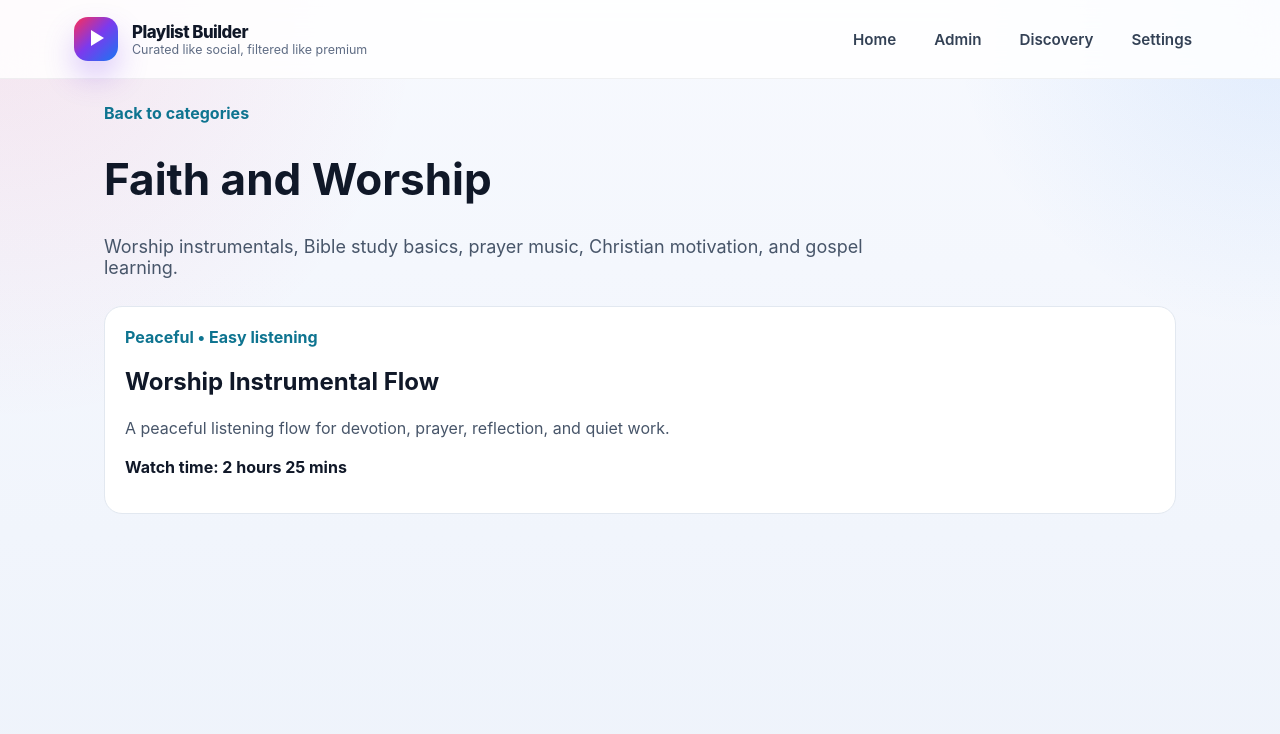
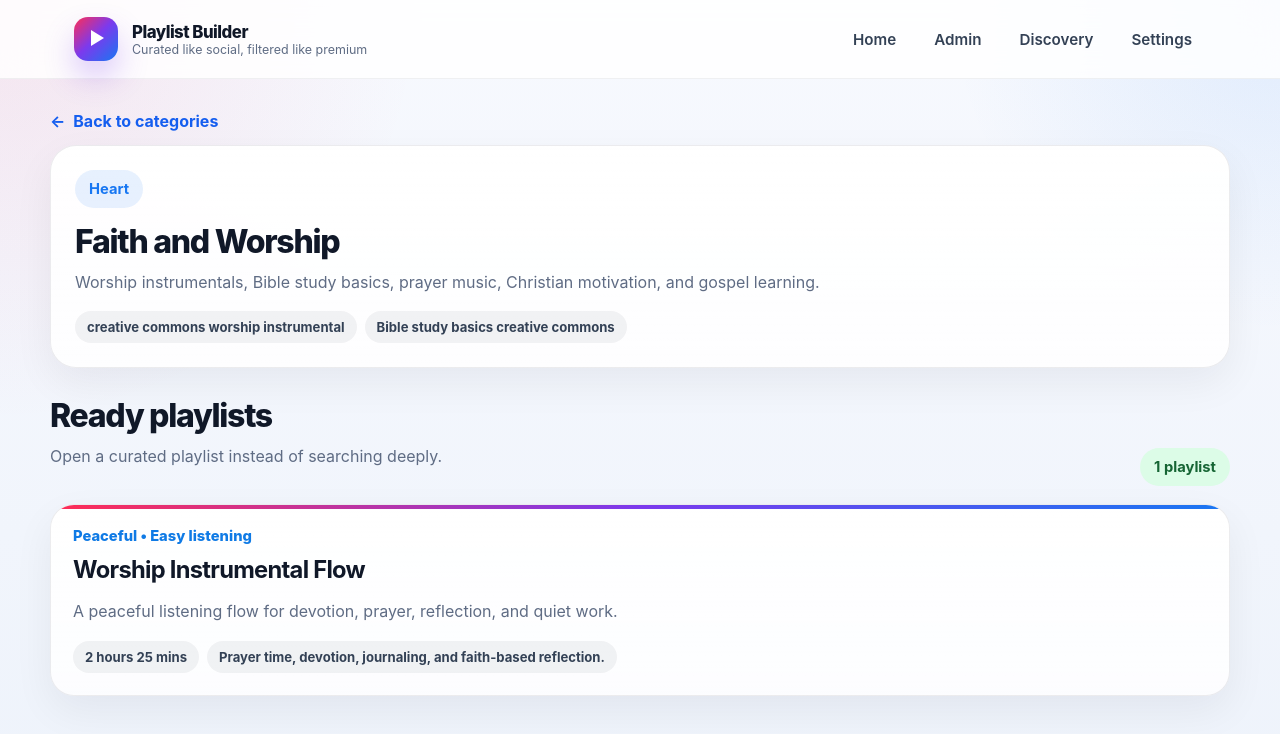
Before and after one commit to johncardinales-cpu/youtube-playlist-builder, a Next.js app: page /categories/faith-worship in a window 1280 px wide. Shown: the top 734 px of the page. Built offline with nearby package versions, Linux system fonts and the light colour scheme.

Commit message:
Upgrade category page UI

```diff
--- a/app/categories/[slug]/page.tsx
+++ b/app/categories/[slug]/page.tsx
@@ -9,19 +9,39 @@ export default function CategoryPage({ params }: { params: { slug: string } }) {
   const categoryPlaylists = getPlaylistsByCategoryId(category.id);
 
   return (
-    <main style={{ maxWidth: 1120, margin: '0 auto', padding: 24 }}>
-      <Link href="/" style={{ color: '#0e7490', fontWeight: 700 }}>Back to categories</Link>
-      <h1 style={{ fontSize: 44 }}>{category.name}</h1>
-      <p style={{ color: '#475569', fontSize: 18, maxWidth: 760 }}>{category.description}</p>
-      <section style={{ marginTop: 28, display: 'grid', gridTemplateColumns: 'repeat(auto-fit, minmax(280px, 1fr))', gap: 16 }}>
-        {categoryPlaylists.map((playlist) => (
-          <Link key={playlist.id} href={`/playlists/${playlist.slug}`} style={{ border: '1px solid #e2e8f0', background: 'white', borderRadius: 18, padding: 20 }}>
-            <div style={{ color: '#0e7490', fontWeight: 700 }}>{playlist.mood} • {playlist.difficulty}</div>
-            <h2>{playlist.title}</h2>
-            <p style={{ color: '#475569', lineHeight: 1.6 }}>{playlist.description}</p>
-            <p style={{ fontWeight: 700 }}>Watch time: {playlist.estimatedWatchTime}</p>
-          </Link>
-        ))}
+    <main className="shell page">
+      <Link href="/" className="inline-back">Back to categories</Link>
+      <section className="list-panel">
+        <span className="pill pill-soft">{category.icon}</span>
+        <h1 className="section-title" style={{ marginTop: 14 }}>{category.name}</h1>
+        <p className="section-copy" style={{ maxWidth: 760 }}>{category.description}</p>
+        <div className="card-tags">
+          {category.keywords.map((keyword) => <span key={keyword} className="chip">{keyword}</span>)}
+        </div>
+      </section>
+
+      <section>
+        <div className="section-head">
+          <div>
+            <h2 className="section-title">Ready playlists</h2>
+            <p className="section-copy">Open a curated playlist instead of searching deeply.</p>
+          </div>
+          <span className="pill pill-success">{categoryPlaylists.length} playlist{categoryPlaylists.length !== 1 ? 's' : ''}</span>
+        </div>
+
+        <div className="grid playlists">
+          {categoryPlaylists.map((playlist) => (
+            <Link key={playlist.id} href={`/playlists/${playlist.slug}`} className="card">
+              <div className="card-topline">{playlist.mood} • {playlist.difficulty}</div>
+              <h2>{playlist.title}</h2>
+              <p>{playlist.description}</p>
+              <div className="card-tags">
+                <span className="chip">{playlist.estimatedWatchTime}</span>
+                <span className="chip">{playlist.bestFor}</span>
+              </div>
+            </Link>
+          ))}
+        </div>
       </section>
     </main>
   );
```
